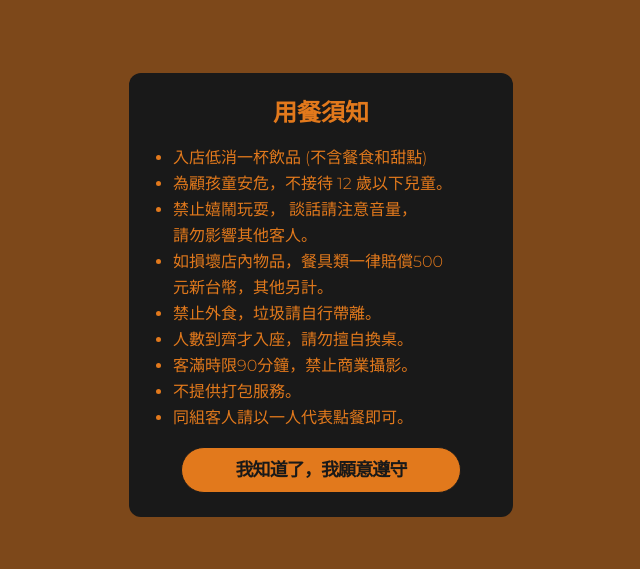
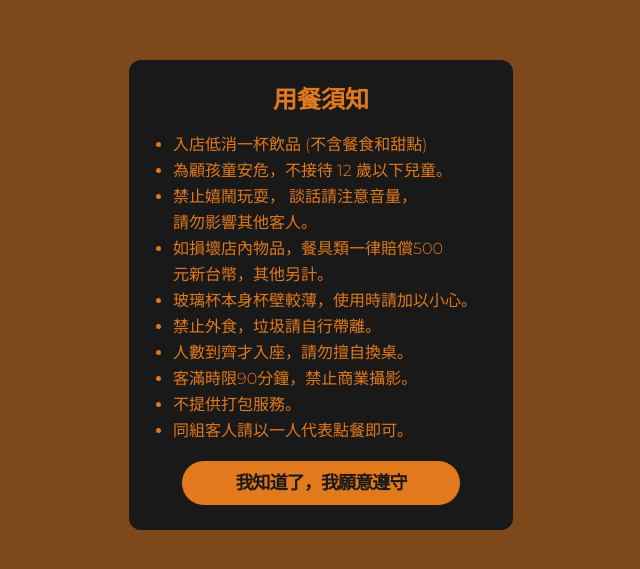
Before and after one commit to lightupcoffee/lightup_order, a Next.js app: page /components/notificationModal in a window 1280 px wide. Shown: the part 105-674 px from the top of the page, without its empty margins (319-959 px from the left). Built offline with nearby package versions, Linux system fonts and the light colour scheme.

Commit message:
新增用餐須知內容

```diff
--- a/pages/components/notificationModal.js
+++ b/pages/components/notificationModal.js
@@ -17,6 +17,7 @@ const NotificationModal = ({ onClose }) => {
           <li>
             如損壞店內物品，餐具類一律賠償500<br></br>元新台幣，其他另計。
           </li>
+          <li>玻璃杯本身杯壁較薄，使用時請加以小心。</li>
           <li>禁止外食，垃圾請自行帶離。</li>
           <li>人數到齊才入座，請勿擅自換桌。</li>
           <li>客滿時限90分鐘，禁止商業攝影。</li>
```
